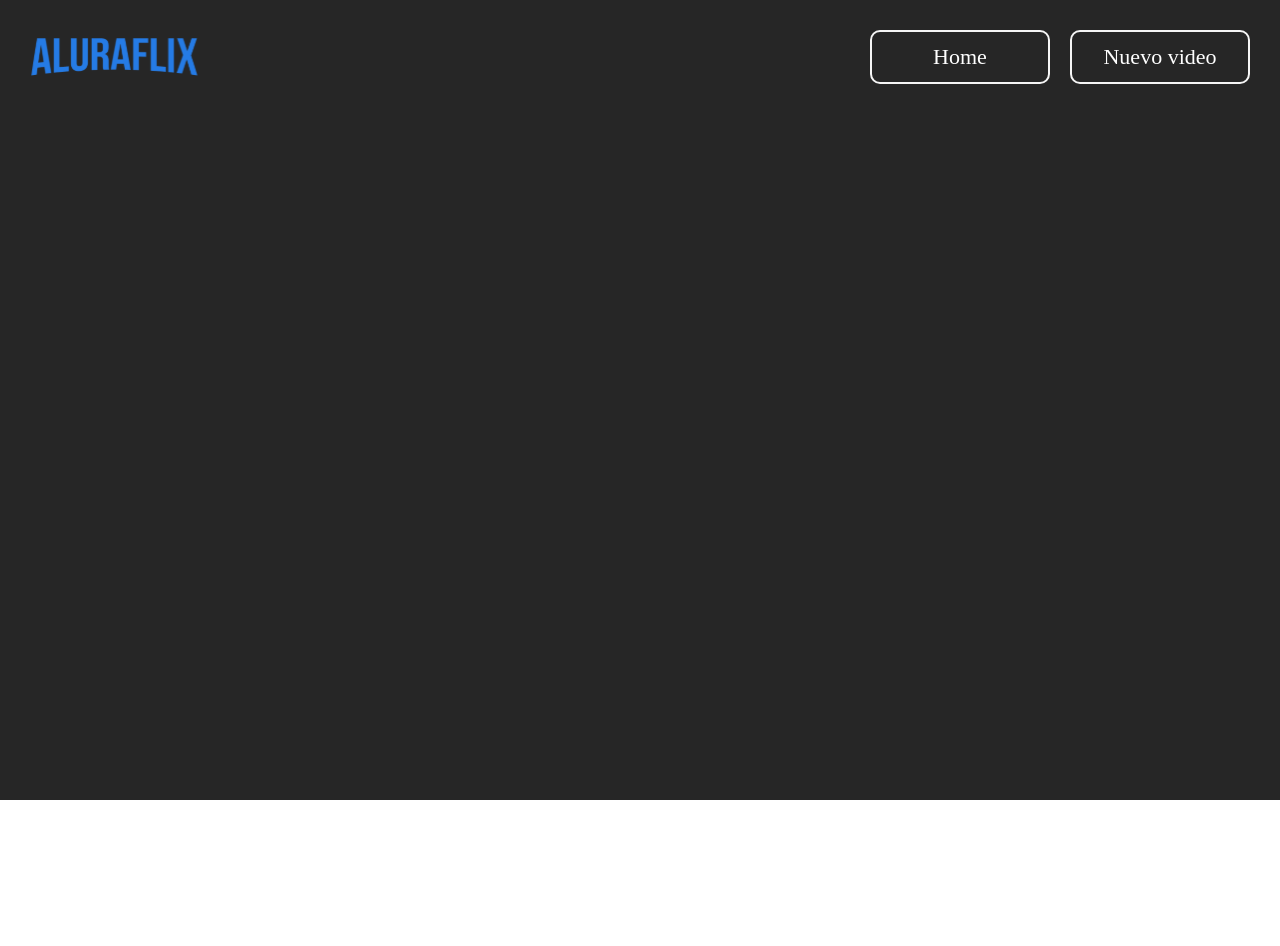
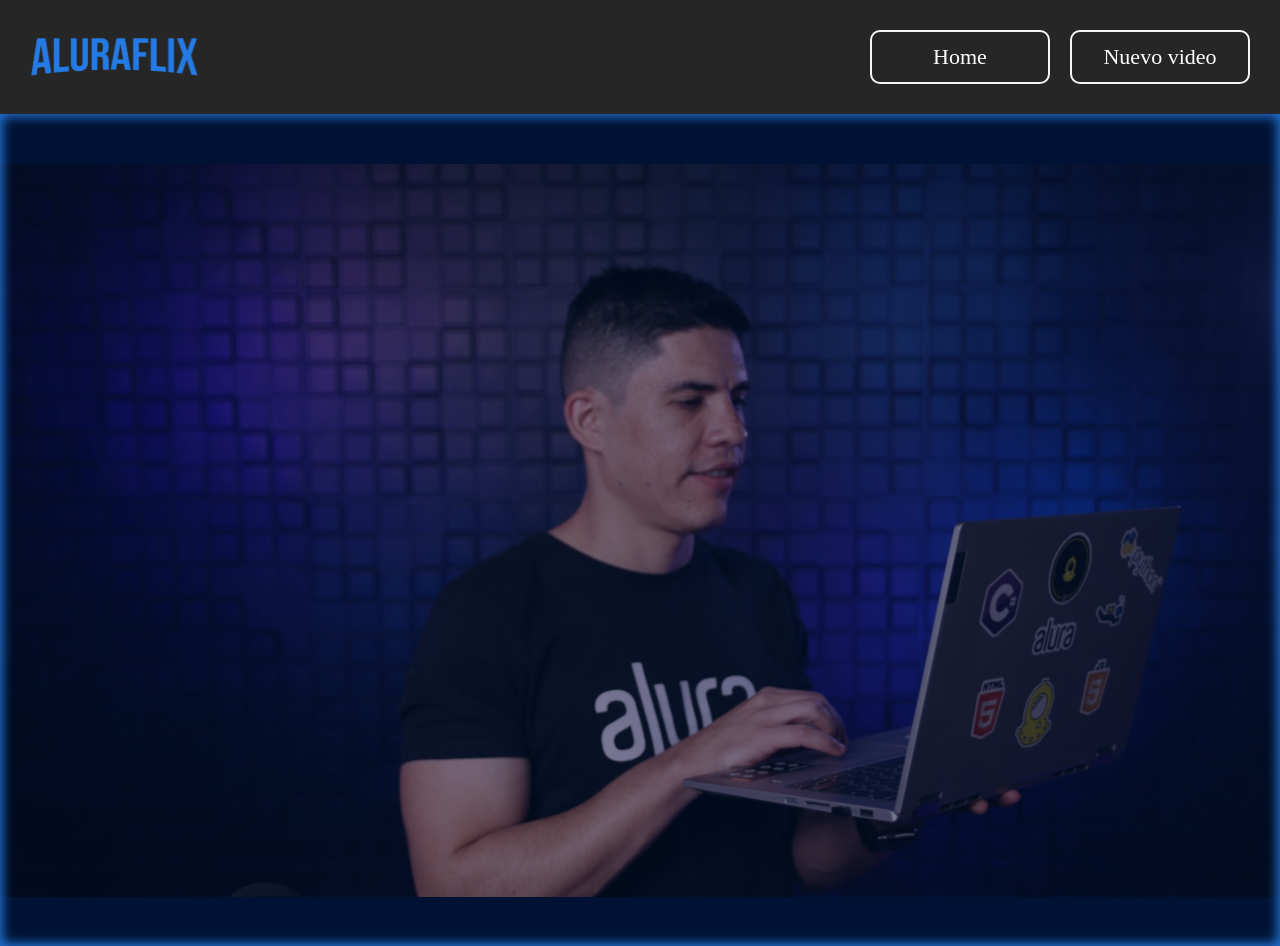
Before and after one commit to PGPLAYER15/Alura-flix, a React (Vite) app: page / in a window 1280 px wide. Before the commit the page ends 800 px from the top, so only its background shows below. Built offline with nearby package versions, Linux system fonts and the light colour scheme.

Commit message:
Agregamos el banner

```diff
--- a/src/App.jsx
+++ b/src/App.jsx
@@ -2,6 +2,7 @@
 import styled from 'styled-components'
 import Header from './Components/Header'
 import Normalize from './Components/Normalize'
+import Banner from './Components/Banner/Banner'
 
 const Fondo = styled.div`
   background-color: #262626;
@@ -20,7 +21,7 @@ function App() {
       <Fondo>
         <Normalize/>
         <Header></Header>
-
+        <Banner></Banner>
       </Fondo>
     </>
   )
--- /dev/null
+++ b/src/Components/Banner/Banner.jsx
@@ -0,0 +1,26 @@
+import styled from "styled-components"
+
+const Banner = ()=>{
+
+    const BannerContainer = styled.div`
+        width:100%;
+        background-image: linear-gradient(rgba(0, 18, 51, 0.5), rgba(0, 18, 51, 0.5)) ,url("public/img/BannerFondo.svg");
+        box-shadow:  inset 0 0 11px 3px #2271D1; /* sombra azul interna */
+        background-repeat: no-repeat;
+        background-size:contain;
+        background-position: center;
+        background-color: #001233;
+        height:832px;
+        color: white;
+    `
+
+    return(
+        <BannerContainer>
+
+
+
+        </BannerContainer>
+    )
+}
+
+export default Banner
```
Also changed, not shown: public/img/BannerFondo.svg (added), 1 other file (tests, documents, lock files or other folders).
